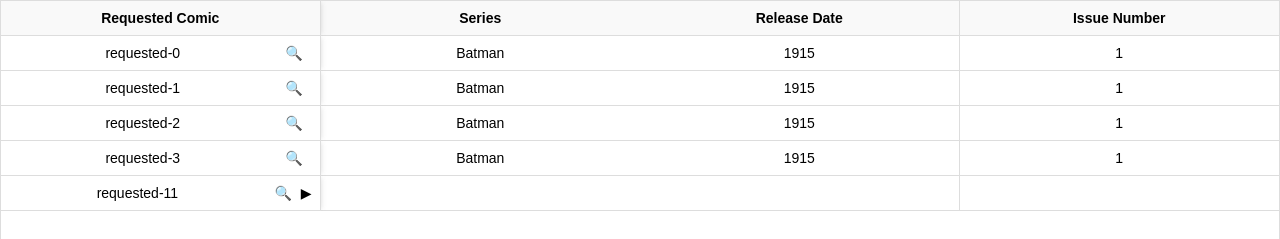
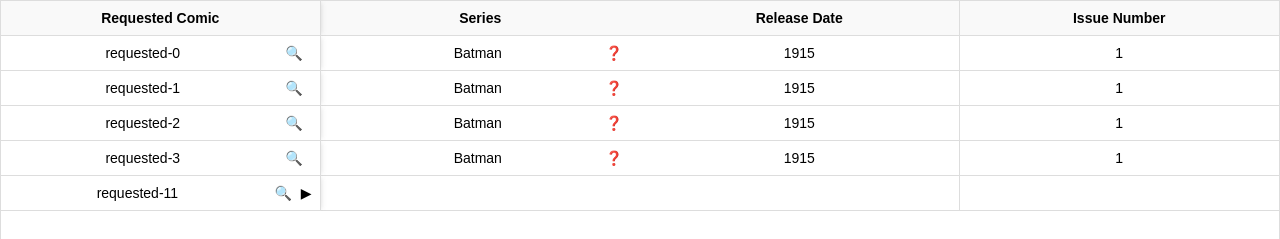
Before and after one commit to matt-belisle/dcuniverseunlimitedlistmaker, a React (Create React App) app in the folder front-end/: page / in a window 1280 px wide. Shown: the top 239 px of the page. Built offline with nearby package versions, Linux system fonts and the light colour scheme.

Commit message:
more information added to series column, to be implemented fully

```diff
--- a/front-end/src/Components/ComicGrid.tsx
+++ b/front-end/src/Components/ComicGrid.tsx
@@ -199,7 +199,31 @@ export default function ComicGrid() {
       {
         key: "SeriesName",
         name: "Series",
+        formatter({ row, isCellSelected }) {
+          const actions = [
+            {
+              icon: "❓",
+              callback() {
+                alert("Information not implemented yet");
+              },
+            },
+          ];
+          const needsInfo = row.children === undefined || row.children.length === 1
+          const style = needsInfo ? { marginLeft: 30 } : undefined;
+
+          return (
+            <>
+            <div className='formatterContainer'>
+              {needsInfo && (
+                <CellActionsFormatter actions={actions} />
+              )}
+            </div>
+            <div style={style}>{row.SeriesName}</div>
+            </>
+          );
+        },
       },
+
       {
         key: "ReleaseDate",
         name: "Release Date",
```
